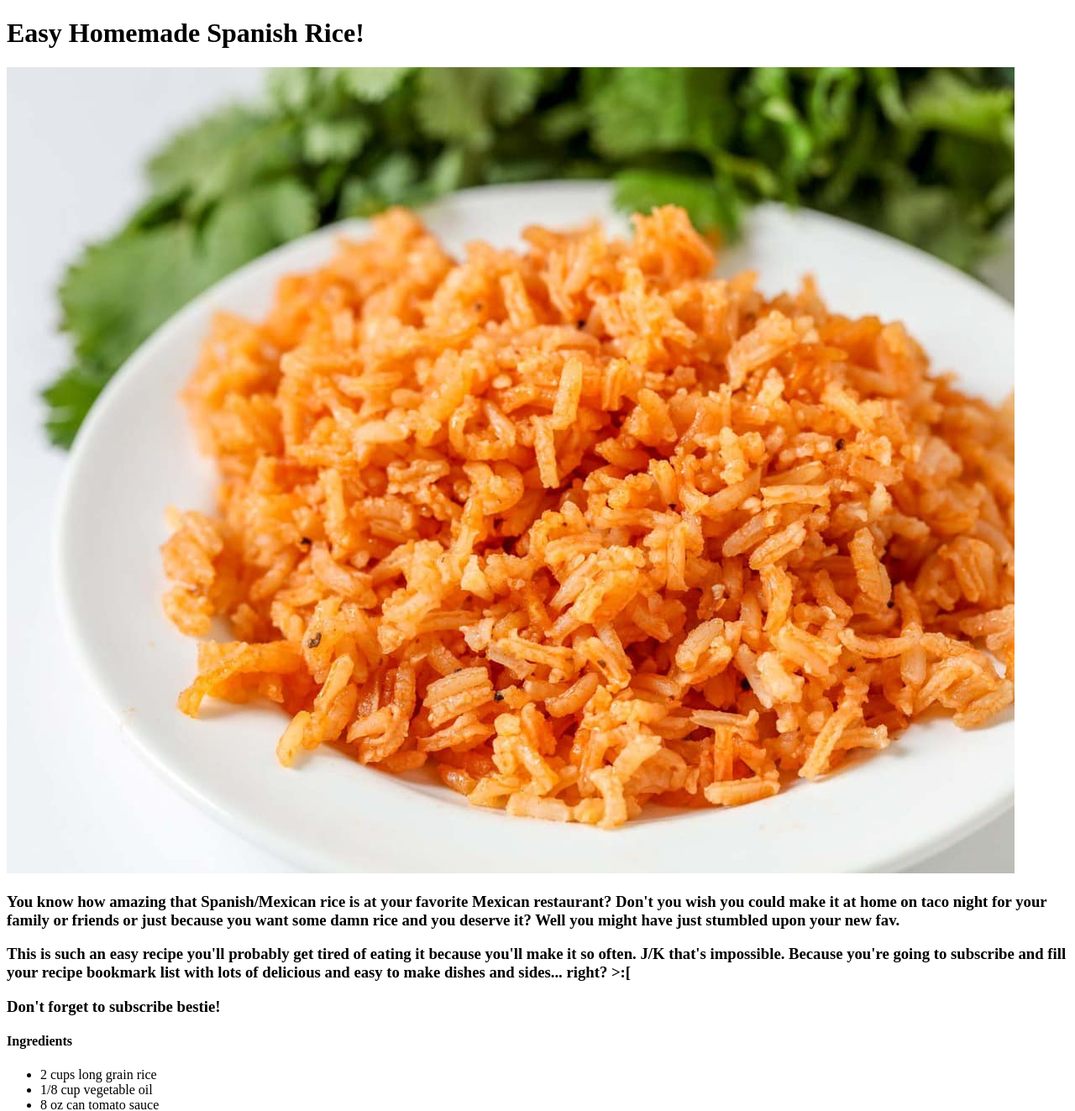
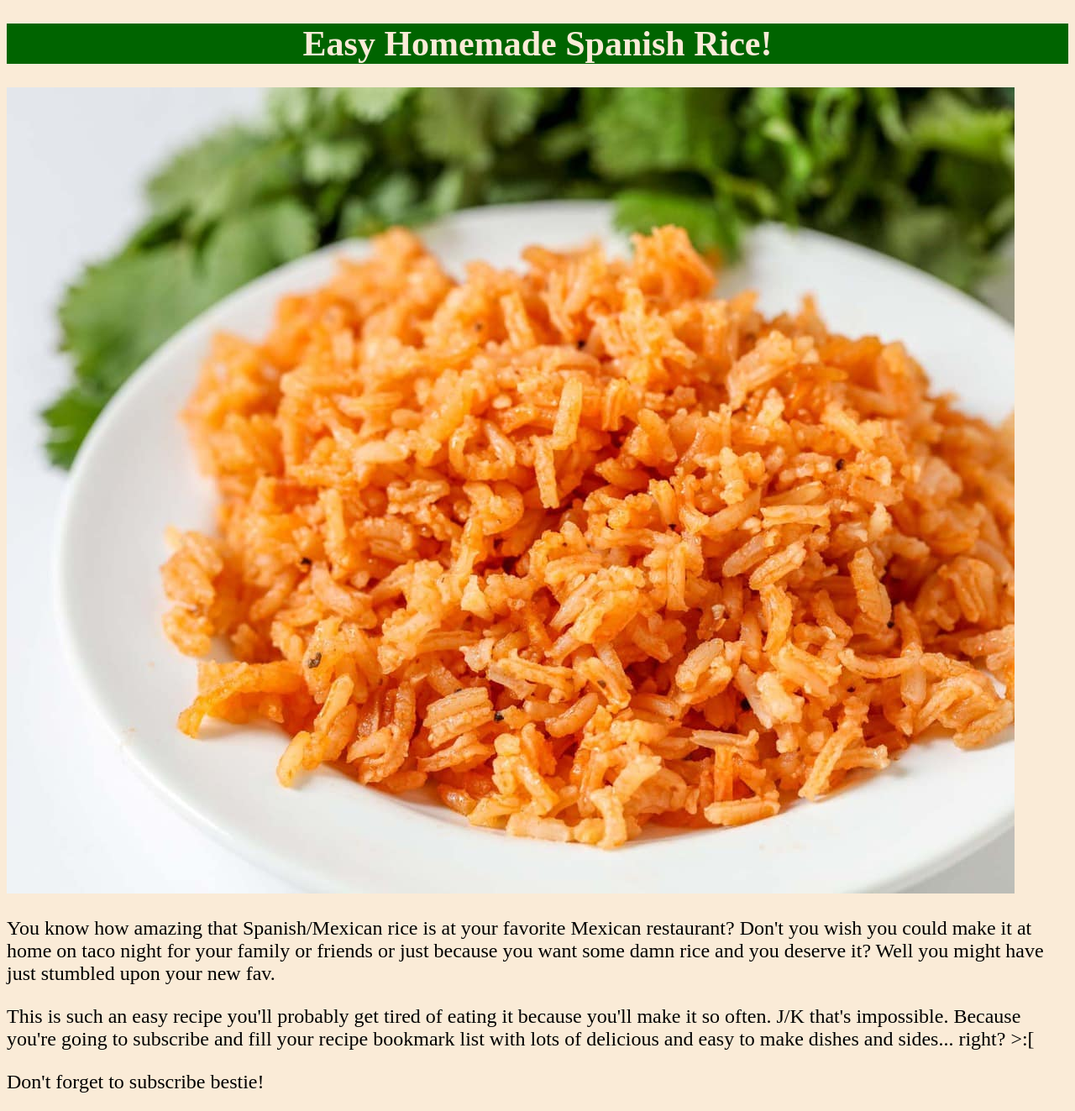
Before and after one commit to lovecheeseburgers/odin-recipes, a plain HTML site: page recipes/spanish-rice.html in a window 1280 px wide. Shown: the top 1323 px of the page at 84% size. Drawn offline with Linux system fonts and the light colour scheme.

Commit message:
Added CSS styling to index.html, chicken-tetrazzini.html, oatmeal-raisin-cookies.html, spanish-rice.html. Added styles.css for index and recipes folder.

```diff
--- a/recipes/spanish-rice.html
+++ b/recipes/spanish-rice.html
@@ -3,6 +3,7 @@
   <head>
     <meta charset="uf-8">
       <title>Homemade Spanish Rice</title>
+      <link rel="stylesheet" href="styles.css">
   </head>
 
   <body>
--- /dev/null
+++ b/recipes/styles.css
@@ -0,0 +1,29 @@
+body {
+    font-family: 'Times New Roman', Times, serif;
+    background-color: antiquewhite;
+}
+
+h1 {
+    font-size: 42px;
+    font-weight: 800;
+    background-color: darkgreen;
+    color: antiquewhite;
+    text-align: center;
+}
+
+h3 {
+    font-size: 24px;
+    font-weight: 500;
+}
+
+h4 {
+    font-size: 30px;
+    font-weight: 600;
+    color: darkolivegreen;
+}
+
+li {
+    font-size: 22px;
+    font-weight: 400;
+    color: darkslateblue;
+}
--- /dev/null
+++ b/styles.css
@@ -0,0 +1,18 @@
+body {
+    font-family: 'Times New Roman', Times, serif;
+    background-color: antiquewhite;
+}
+
+h1 {
+    font-size: 42px;
+    font-weight: 800;
+    background-color: darkgreen;
+    color: antiquewhite;
+    text-align: center;
+}
+
+li {
+    font-size: 22px;
+    font-weight: 400;
+    color: darkolivegreen;
+}
```
Also changed, not shown: index.html (+2 -1 lines), recipes/chicken-tetrazzini.html (+1 -0 lines), recipes/oatmeal-raisin-cookies.html (+1 -0 lines).
